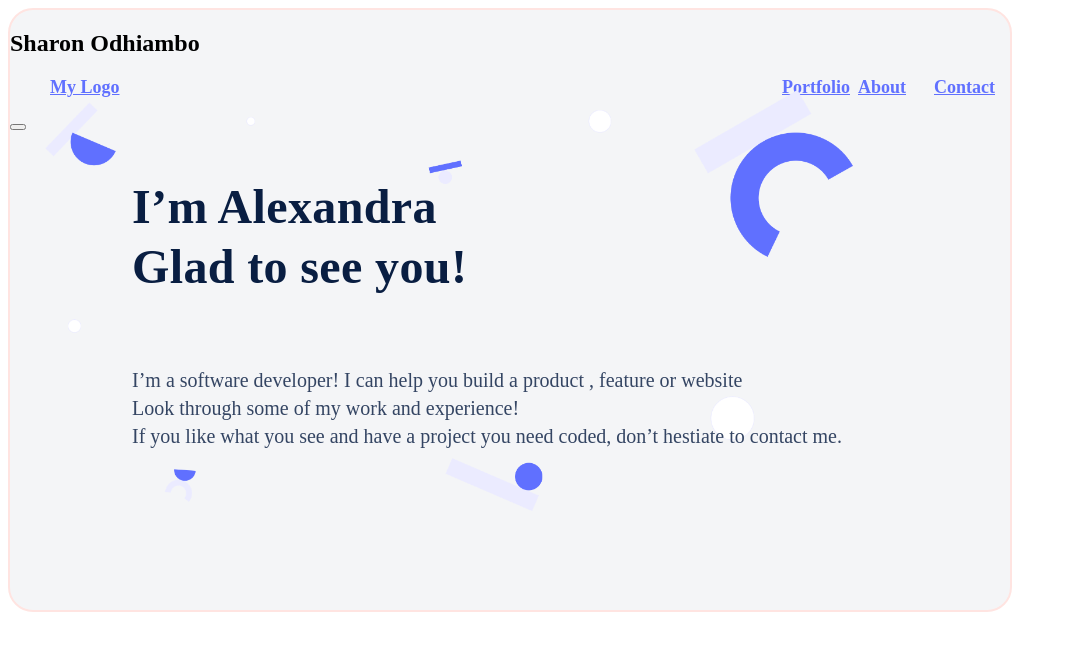
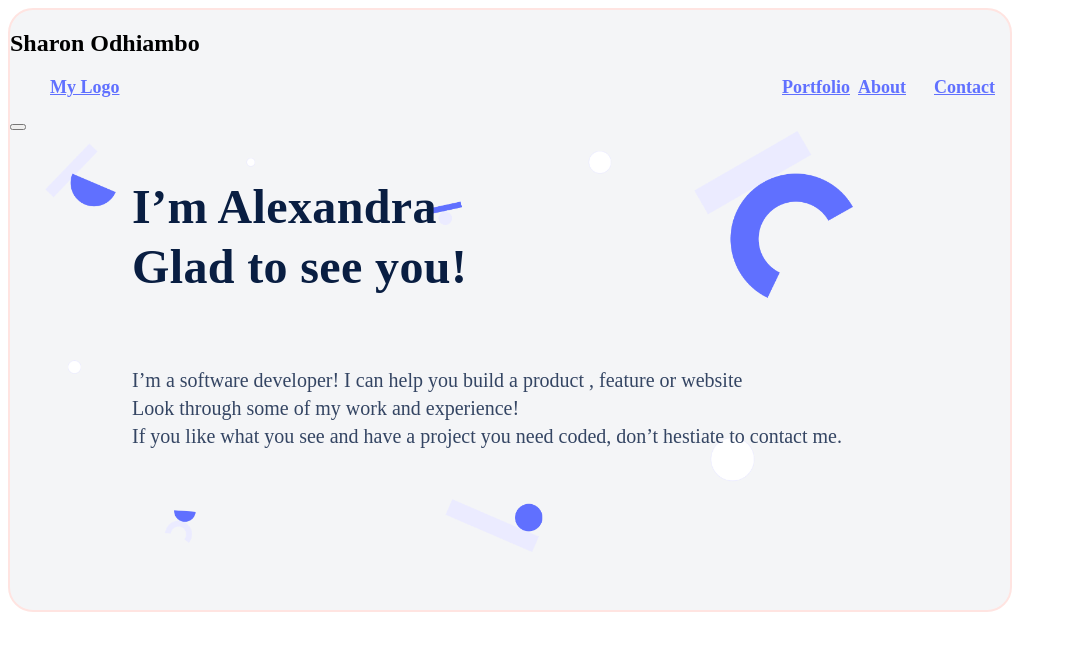
Before and after one commit to sharon-odhiambo/My-first-portfolio-site, a website: page index.html in a window 1280 px wide. Shown: the whole page, without its empty margins (0-1067 px from the left). Drawn offline with Linux system fonts and the light colour scheme.

Commit message:
Add-html-css
Adding html and css files

```diff
--- a/style.css
+++ b/style.css
@@ -71,7 +71,11 @@ position: absolute;
 width: 700;
 height: 421.46px;
 left: 34.6px;
+<<<<<<< Updated upstream
 top: 80px;
+=======
+top: 119px;
+>>>>>>> Stashed changes
 
 }
 .bio-information :first-child {
```
